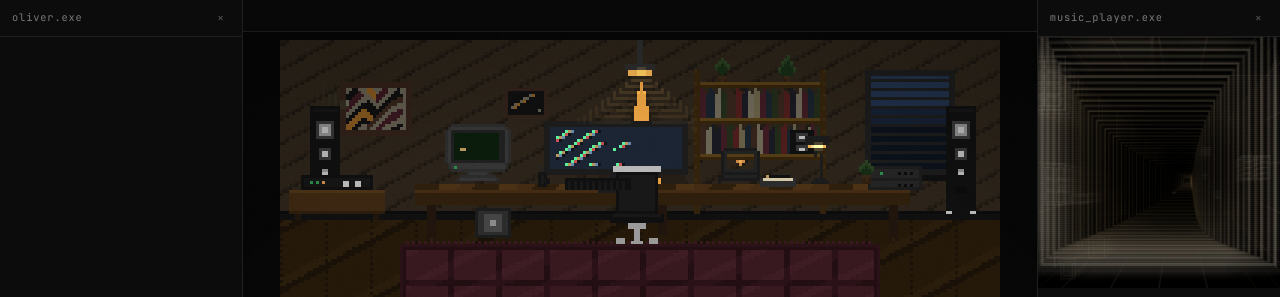
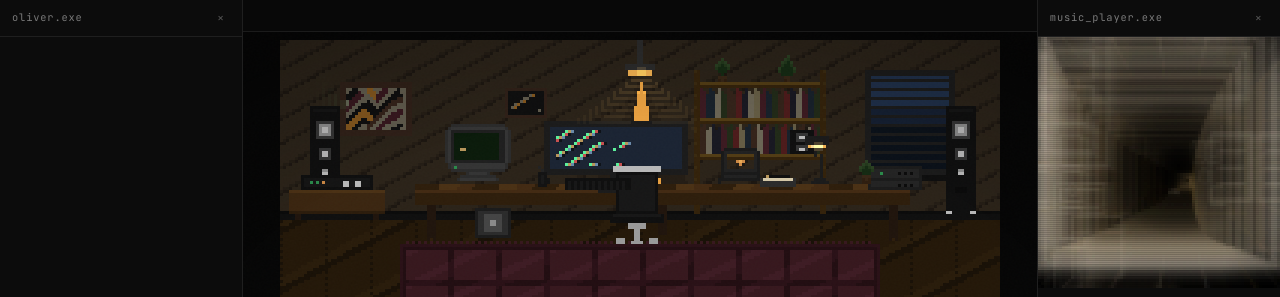
Before and after one commit to notaprompt/acampos.dev, an Astro site: page / in a window 1280 px wide. Shown: the top 297 px of the page. Built offline with nearby package versions, Linux system fonts and the light colour scheme; Astro itself is replaced by a stand-in of ours; no server answers; animation ran at ten frames a second.

Commit message:
Pixelated visualizer, scene flush with nav dashes
Render music visualizer at 1/3 resolution with image-rendering: pixelated
for vintage pixel art aesthetic matching the desk scene. Remove gap between
desk scene and nav border so the banner flows into the dashes.

```diff
--- a/public/islands/music-panel.js
+++ b/public/islands/music-panel.js
@@ -622,13 +622,17 @@
   audio.addEventListener('play', onPlay);
 
   // ── Visualizer ────────────────────────────────────────────
+  var PIXEL_SCALE = 3; // render at 1/3 res, scale up for vintage pixel look
   function resizeCanvas() {
     var wrap = canvas.parentElement;
     var w = wrap.clientWidth || panel.clientWidth || Math.round(window.innerWidth * 0.19);
     var h = wrap.clientHeight || 400;
     if (w < 10) w = Math.round(window.innerWidth * 0.19);
-    canvas.width = w;
-    canvas.height = h;
+    canvas.width = Math.floor(w / PIXEL_SCALE);
+    canvas.height = Math.floor(h / PIXEL_SCALE);
+    canvas.style.width = w + 'px';
+    canvas.style.height = h + 'px';
+    canvas.style.imageRendering = 'pixelated';
   }
 
   function startVisualizer() {
--- a/src/components/DeskScene.astro
+++ b/src/components/DeskScene.astro
@@ -37,7 +37,7 @@
     position: relative;
     width: 100%;
     max-width: 720px;
-    margin: 0 auto 0.5rem;
+    margin: 0 auto 0;
   }
 
   #desk-scene {
```
